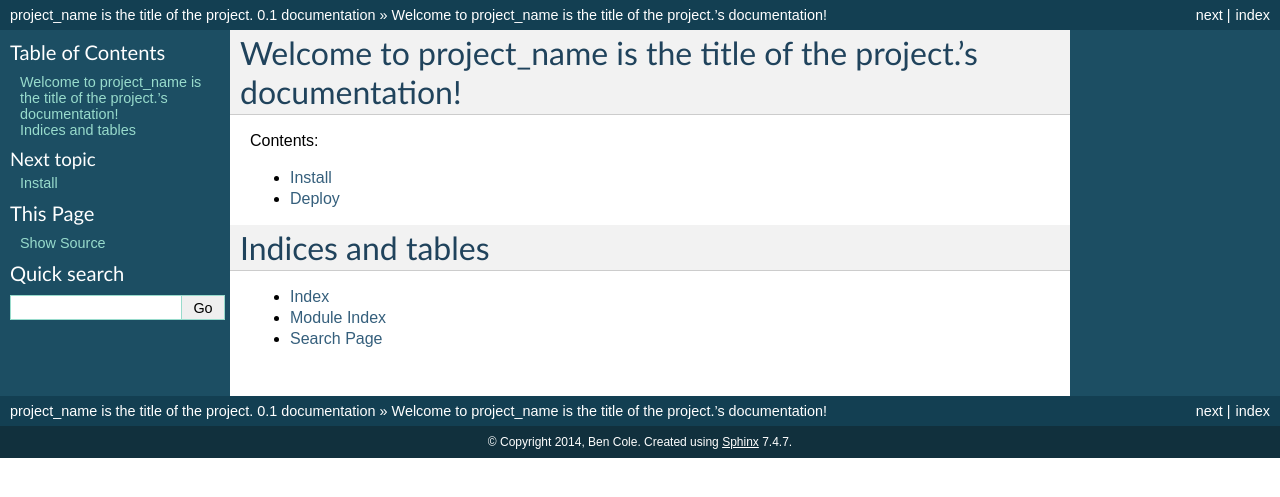
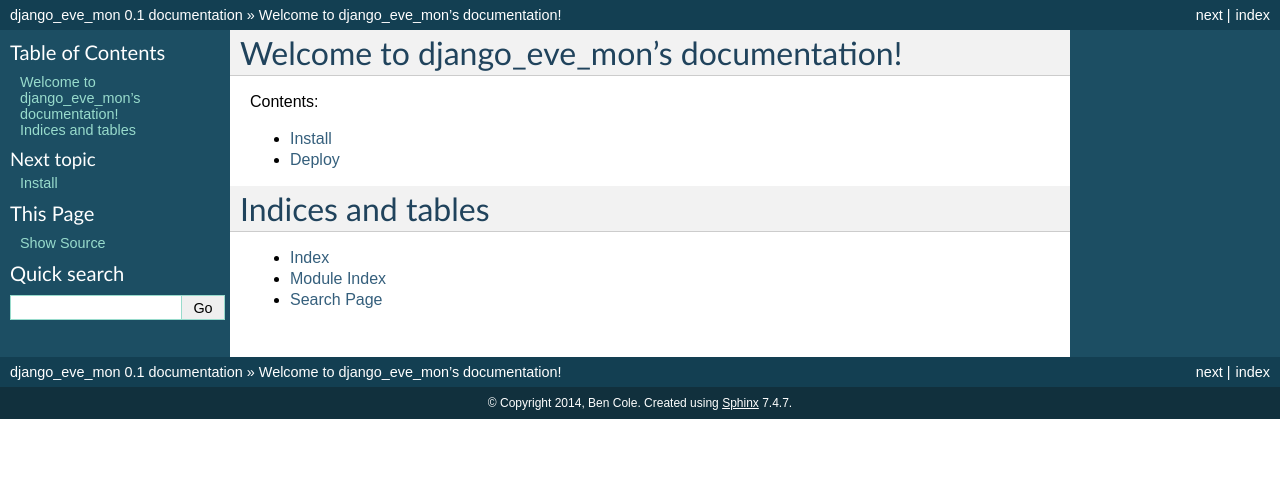
Before and after one commit to wengole/eveonline-assistant, a Sphinx documentation site: the page built from docs/index.rst, in a window 1280 px wide. Shown: the top 497 px of the page. Built offline with Sphinx 7.4.7, drawn with Linux system fonts in a browser that asks for light colours; pages that are not in the unit, such as notebooks, are missing from menus.

Commit message:
Replace failed cookie cutter string replacements

```diff
--- a/docs/conf.py
+++ b/docs/conf.py
@@ -1,6 +1,6 @@
 # -*- coding: utf-8 -*-
 #
-# project_name is the title of the project. documentation build configuration file, created by
+# django_eve_mon documentation build configuration file, created by
 # sphinx-quickstart.
 #
 # This file is execfile()d with the current directory set to its containing dir.
@@ -40,7 +40,7 @@ source_suffix = '.rst'
 master_doc = 'index'
 
 # General information about the project.
-project = u'project_name is the title of the project.'
+project = u'django_eve_mon'
 copyright = u'2014, Ben Cole'
 
 # The version info for the project you're documenting, acts as replacement for
@@ -183,7 +183,7 @@ latex_elements = {
 # Grouping the document tree into LaTeX files. List of tuples
 # (source start file, target name, title, author, documentclass [howto/manual]).
 latex_documents = [
-  ('index', 'django_eve_mon.tex', u'project_name is the title of the project. Documentation',
+  ('index', 'django_eve_mon.tex', u'django_eve_mon Documentation',
    u'Ben Cole', 'manual'),
 ]
 
@@ -213,7 +213,7 @@ latex_documents = [
 # One entry per manual page. List of tuples
 # (source start file, name, description, authors, manual section).
 man_pages = [
-    ('index', 'django_eve_mon', u'project_name is the title of the project. Documentation',
+    ('index', 'django_eve_mon', u'django_eve_mon Documentation',
      [u'Ben Cole'], 1)
 ]
 
@@ -227,8 +227,8 @@ man_pages = [
 # (source start file, target name, title, author,
 #  dir menu entry, description, category)
 texinfo_documents = [
-  ('index', 'django_eve_mon', u'project_name is the title of the project. Documentation',
-   u'Ben Cole', 'project_name is the title of the project.',
+  ('index', 'django_eve_mon', u'django_eve_mon Documentation',
+   u'Ben Cole', 'django_eve_mon',
    'Web based skill planner for EVE Online','Miscellaneous'),
 ]
 
--- a/docs/index.rst
+++ b/docs/index.rst
@@ -1,10 +1,10 @@
-.. project_name is the title of the project. documentation master file, created by
+.. django_eve_mon documentation master file, created by
    sphinx-quickstart.
    You can adapt this file completely to your liking, but it should at least
    contain the root `toctree` directive.
 
-Welcome to project_name is the title of the project.'s documentation!
-====================================================================
+Welcome to django_eve_mon's documentation!
+==========================================
 
 Contents:
 
--- a/package.json
+++ b/package.json
@@ -1,5 +1,5 @@
 {
-  "name": "project_name is the title of the project.",
+  "name": "django_eve_mon",
   "version": "0.1.0",
   "dependencies": {},
   "devDependencies": {
--- a/setup.py
+++ b/setup.py
@@ -14,7 +14,7 @@ import django_eve_mon
 version = django_eve_mon.__version__
 
 setup(
-    name='project_name is the title of the project.',
+    name='django_eve_mon',
     version=version,
     author='',
     author_email='wengole@gmail.com',
```
Also changed, not shown: README.rst (+5 -5 lines), LICENSE.rst, 3 other files.
